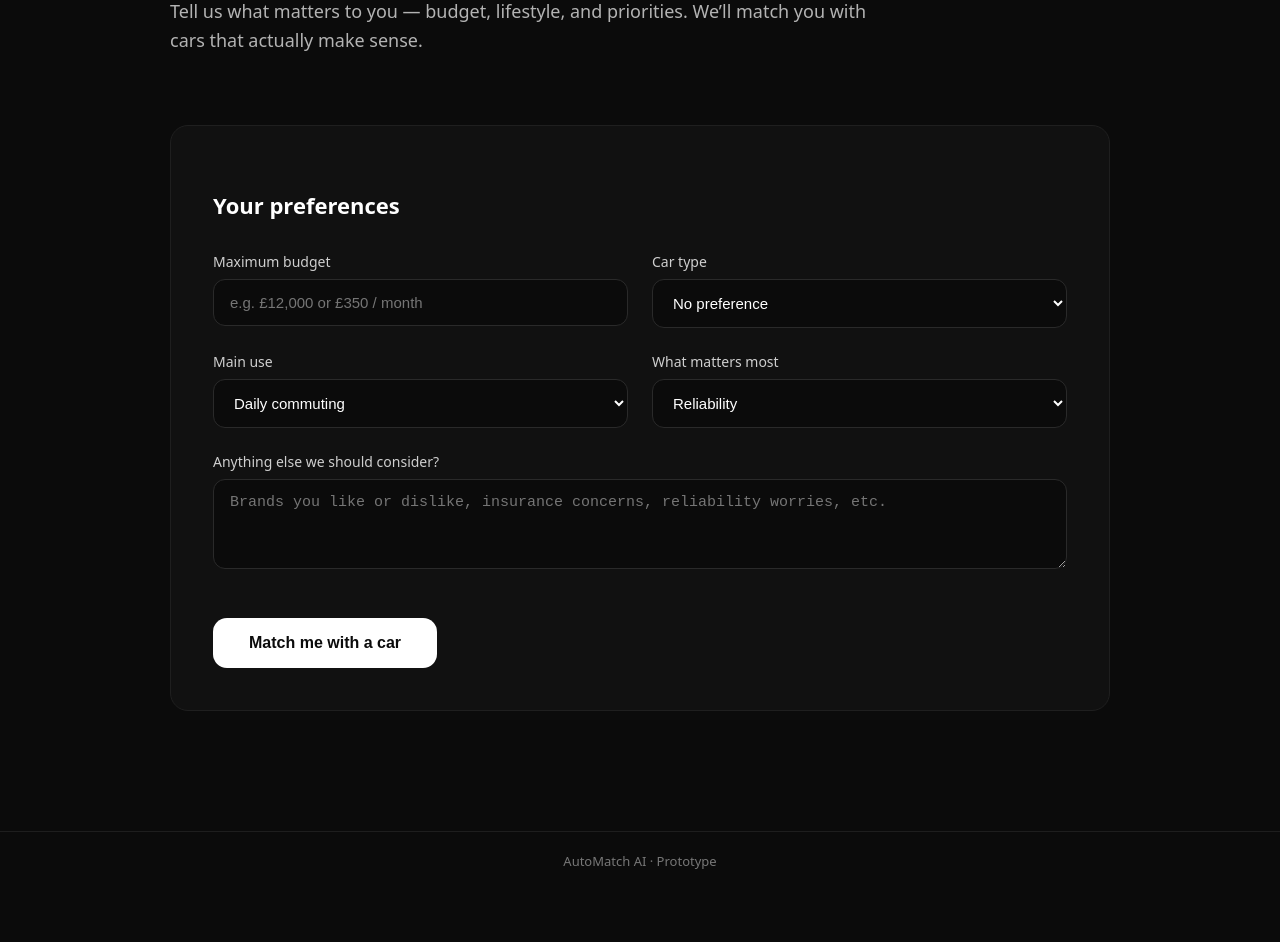
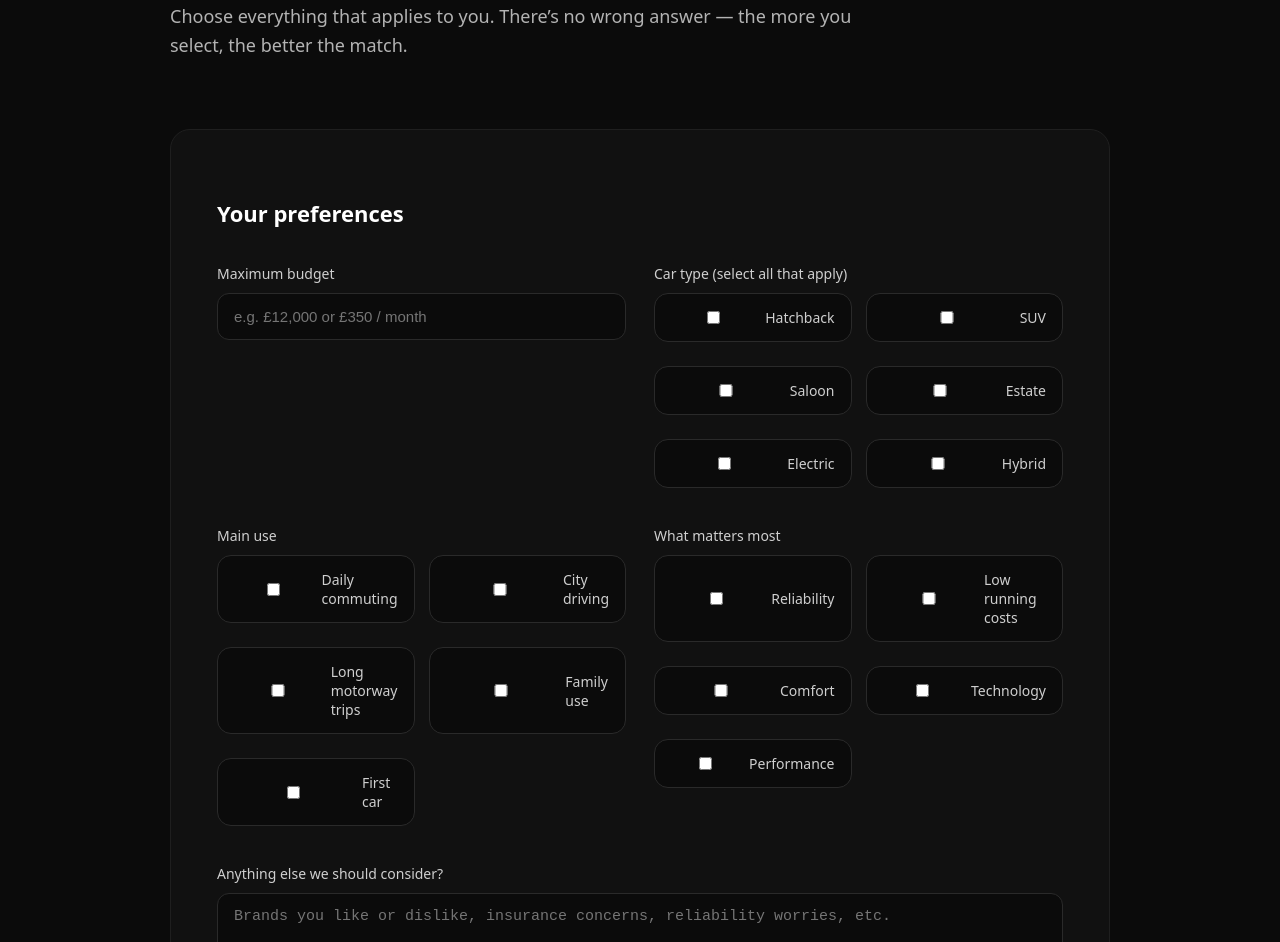
Before and after one commit to fatbalance/automatch-ai, a website: page public/index.html in a window 1280 px wide. Shown: the part 285-1227 px from the top of the page. Before the commit the page ends 1175 px from the top, so only its background shows below. Drawn offline with Linux system fonts and the light colour scheme.

Commit message:
update 13

```diff
--- a/public/index.html
+++ b/public/index.html
@@ -37,7 +37,7 @@
     }
 
     .hero h2 {
-      font-size: 46px;
+      font-size: 48px;
       font-weight: 700;
       letter-spacing: -0.02em;
       margin-bottom: 16px;
@@ -46,37 +46,36 @@
     .hero p {
       font-size: 18px;
       color: #b3b3b3;
-      max-width: 700px;
+      max-width: 720px;
       line-height: 1.6;
     }
 
     .card {
       background: #111111;
       border: 1px solid #1f1f1f;
-      border-radius: 18px;
-      padding: 42px;
+      border-radius: 20px;
+      padding: 46px;
     }
 
     .card h3 {
       font-size: 22px;
-      margin-bottom: 32px;
+      margin-bottom: 36px;
     }
 
     .grid {
       display: grid;
       grid-template-columns: repeat(2, 1fr);
-      gap: 24px;
+      gap: 28px;
     }
 
     label {
       display: block;
       font-size: 14px;
-      margin-bottom: 8px;
+      margin-bottom: 10px;
       color: #cfcfcf;
     }
 
     input,
-    select,
     textarea {
       width: 100%;
       padding: 14px 16px;
@@ -92,17 +91,40 @@
       resize: vertical;
     }
 
+    .options {
+      display: grid;
+      grid-template-columns: repeat(2, 1fr);
+      gap: 14px;
+    }
+
+    .options label {
+      display: flex;
+      align-items: center;
+      gap: 10px;
+      padding: 14px 16px;
+      border-radius: 14px;
+      border: 1px solid #2a2a2a;
+      background: #0b0b0b;
+      cursor: pointer;
+      font-size: 14px;
+    }
+
+    .options input {
+      accent-color: white;
+    }
+
     .full {
       grid-column: 1 / -1;
     }
 
     .cta {
-      margin-top: 44px;
+      margin-top: 48px;
+      text-align: center;
     }
 
     .cta button {
-      padding: 16px 36px;
-      border-radius: 14px;
+      padding: 16px 42px;
+      border-radius: 16px;
       border: none;
       background: #ffffff;
       color: #0b0b0b;
@@ -112,7 +134,7 @@
     }
 
     footer {
-      padding: 20px;
+      padding: 22px;
       text-align: center;
       font-size: 13px;
       color: #777777;
@@ -125,7 +147,7 @@
       }
 
       .hero h2 {
-        font-size: 34px;
+        font-size: 36px;
       }
     }
   </style>
@@ -142,8 +164,8 @@
   <section class="hero">
     <h2>Find the right car for your life.</h2>
     <p>
-      Tell us what matters to you — budget, lifestyle, and priorities.
-      We’ll match you with cars that actually make sense.
+      Choose everything that applies to you. There’s no wrong answer —
+      the more you select, the better the match.
     </p>
   </section>
 
@@ -157,38 +179,37 @@
       </div>
 
       <div>
-        <label>Car type</label>
-        <select>
-          <option>No preference</option>
-          <option>Hatchback</option>
-          <option>SUV</option>
-          <option>Saloon</option>
-          <option>Estate</option>
-          <option>Electric</option>
-          <option>Hybrid</option>
-        </select>
+        <label>Car type (select all that apply)</label>
+        <div class="options">
+          <label><input type="checkbox"> Hatchback</label>
+          <label><input type="checkbox"> SUV</label>
+          <label><input type="checkbox"> Saloon</label>
+          <label><input type="checkbox"> Estate</label>
+          <label><input type="checkbox"> Electric</label>
+          <label><input type="checkbox"> Hybrid</label>
+        </div>
       </div>
 
       <div>
         <label>Main use</label>
-        <select>
-          <option>Daily commuting</option>
-          <option>City driving</option>
-          <option>Long motorway trips</option>
-          <option>Family use</option>
-          <option>First car</option>
-        </select>
+        <div class="options">
+          <label><input type="checkbox"> Daily commuting</label>
+          <label><input type="checkbox"> City driving</label>
+          <label><input type="checkbox"> Long motorway trips</label>
+          <label><input type="checkbox"> Family use</label>
+          <label><input type="checkbox"> First car</label>
+        </div>
       </div>
 
       <div>
         <label>What matters most</label>
-        <select>
-          <option>Reliability</option>
-          <option>Low running costs</option>
-          <option>Comfort</option>
-          <option>Technology</option>
-          <option>Performance</option>
-        </select>
+        <div class="options">
+          <label><input type="checkbox"> Reliability</label>
+          <label><input type="checkbox"> Low running costs</label>
+          <label><input type="checkbox"> Comfort</label>
+          <label><input type="checkbox"> Technology</label>
+          <label><input type="checkbox"> Performance</label>
+        </div>
       </div>
 
       <div class="full">
```
